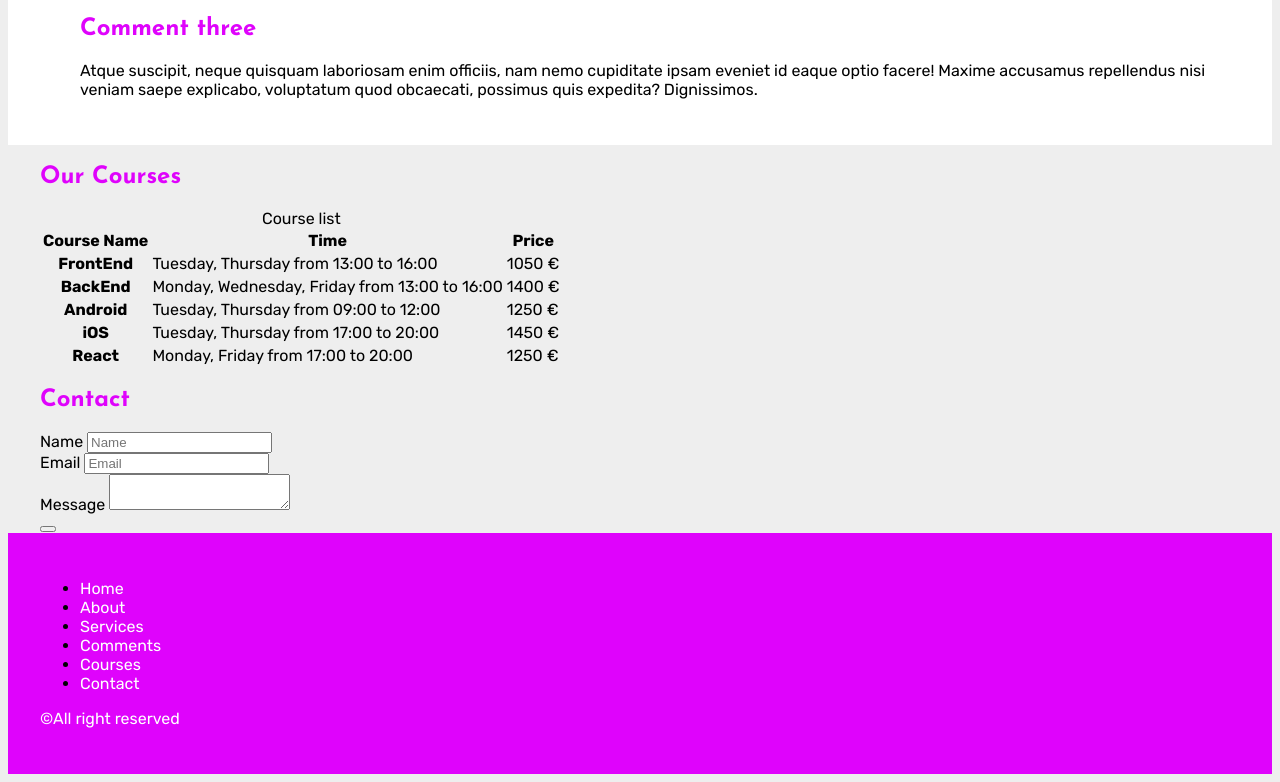
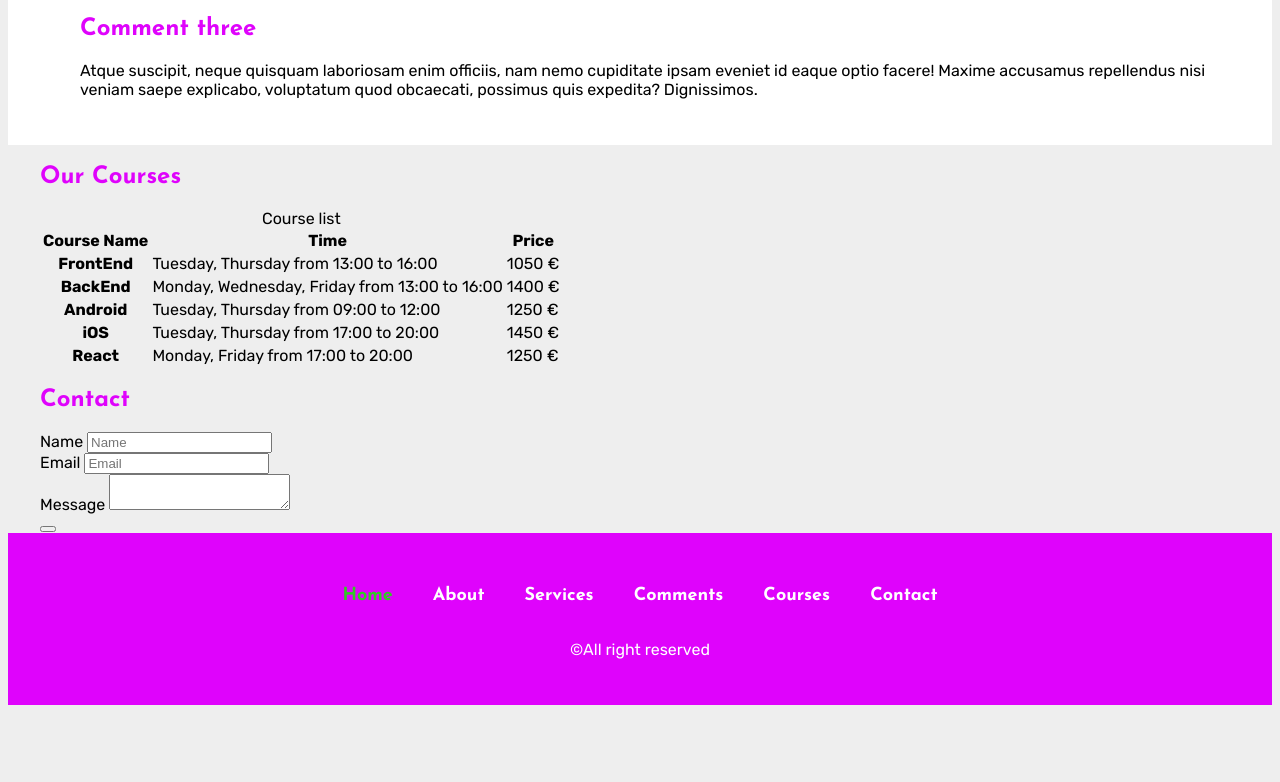
Before and after one commit to Somsea/learningSass, a plain HTML site: page public_html/index.html in a window 1280 px wide. Shown: the part 1420-2202 px from the top of the page. After the commit the page ends 2133 px from the top, so only its background shows below. Drawn offline with nearby package versions, Linux system fonts and the light colour scheme; files that its build step writes are made by us from their sources.

Commit message:
footer done

```diff
--- a/public_html/index.html
+++ b/public_html/index.html
@@ -209,7 +209,7 @@
             <div class="container">
                 <nav>
                     <ul>
-                        <li><a href="#home">Home</a></li>
+                        <li><a class="active" href="#home">Home</a></li>
                         <li><a href="#about">About</a></li>
                         <li><a href="#service">Services</a></li>
                         <li><a href="#comments">Comments</a></li>
--- a/public_html/scss/partials/_footer.scss
+++ b/public_html/scss/partials/_footer.scss
@@ -1,11 +1,51 @@
 $footer-bg: $purple;
 $footer-color-link: $white;
+$footer-link-hover: $green;
+$footer-nav-font: $josefim;
+$footer-color: $white;
 
 footer{
     padding: 30px 0px;
     background-color: $purple;
+
+    ul{
+        list-style: none;
+        padding-left: 0;
+        margin-bottom: 30px;
+        a{
+            display: block;
+            padding: 5px 0;
+            text-align: center;
+            font-family: $footer-nav-font;
+            font-weight: $font-bold;
+            color: $footer-color-link;
+
+            &:hover, &.active{
+                color: $footer-link-hover;
+            }
+        }
+        // a end
+    }
+    // ul end
+
+    .copyright{
+        color: $footer-color;
+        text-align: center;
+    }
 }
+// footer end
 
-footer a, footer p{
-    color: $footer-color-link;
+@media(min-width:768px){
+    footer{
+        ul{
+            display: flex;
+            justify-content: center;
+            align-items: center;
+            font-size: 1.8rem;
+            a{
+                padding: 5px 20px;
+            }
+        }
+    }
+
 }
```
Also changed, not shown: public_html/css/theme.css, 1 other file.
